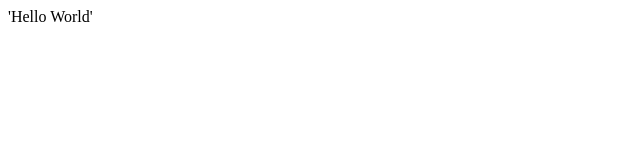
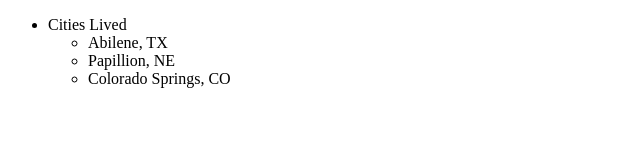
Before and after one commit to IsaacStPierre/htmlPractice, a plain HTML site: page index.html in a window 1280 px wide. Shown: the whole page, without its empty margins (0-640 px from the left). Drawn offline with Linux system fonts and the light colour scheme.

Commit message:
indexHTML

```diff
--- a/index.html
+++ b/index.html
@@ -5,6 +5,13 @@
         <title></title>
     </head>
     <body>
-        <p2>'Hello World'</p2>
+        <ul>
+            <li>Cities Lived</li>
+                <ul>
+                    <li>Abilene, TX</li>
+                    <li>Papillion, NE</li>
+                    <li>Colorado Springs, CO</li>
+                </ul>
+        </ul>
     </body>
 </html>
```
